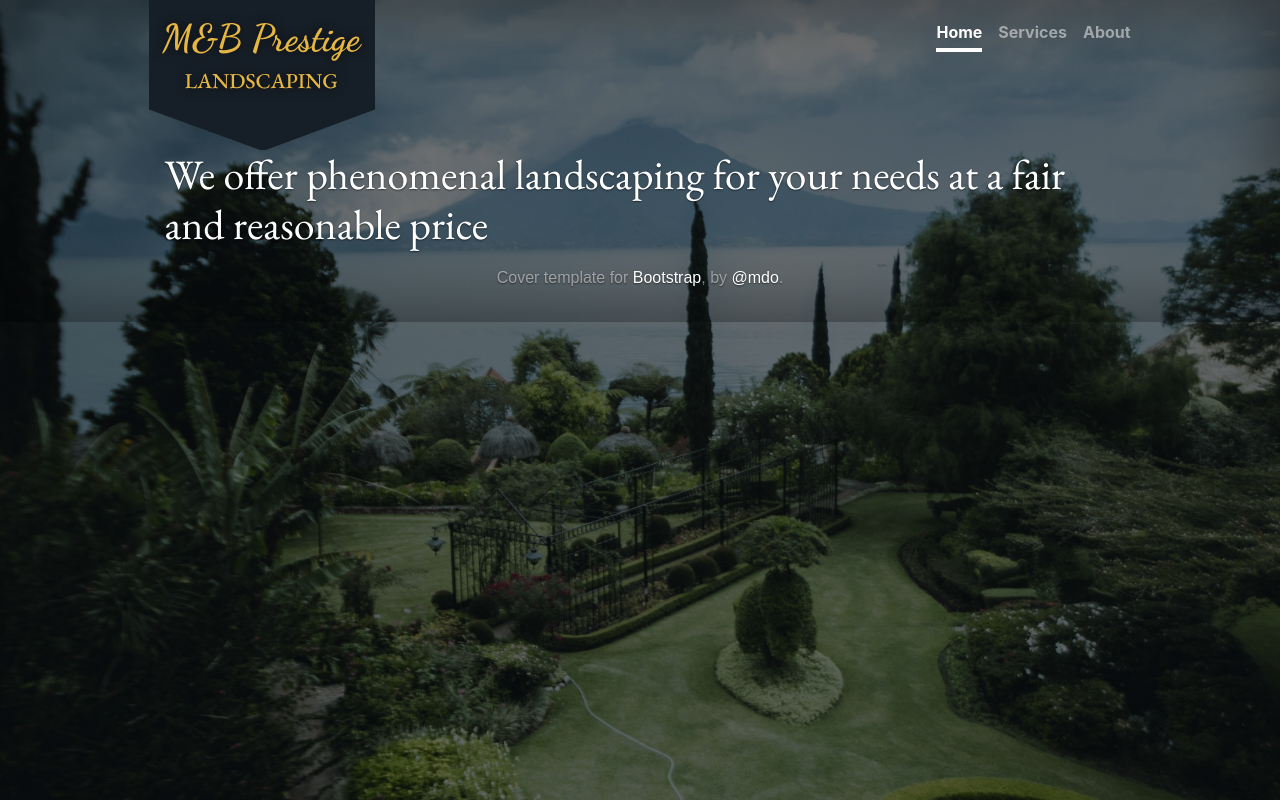
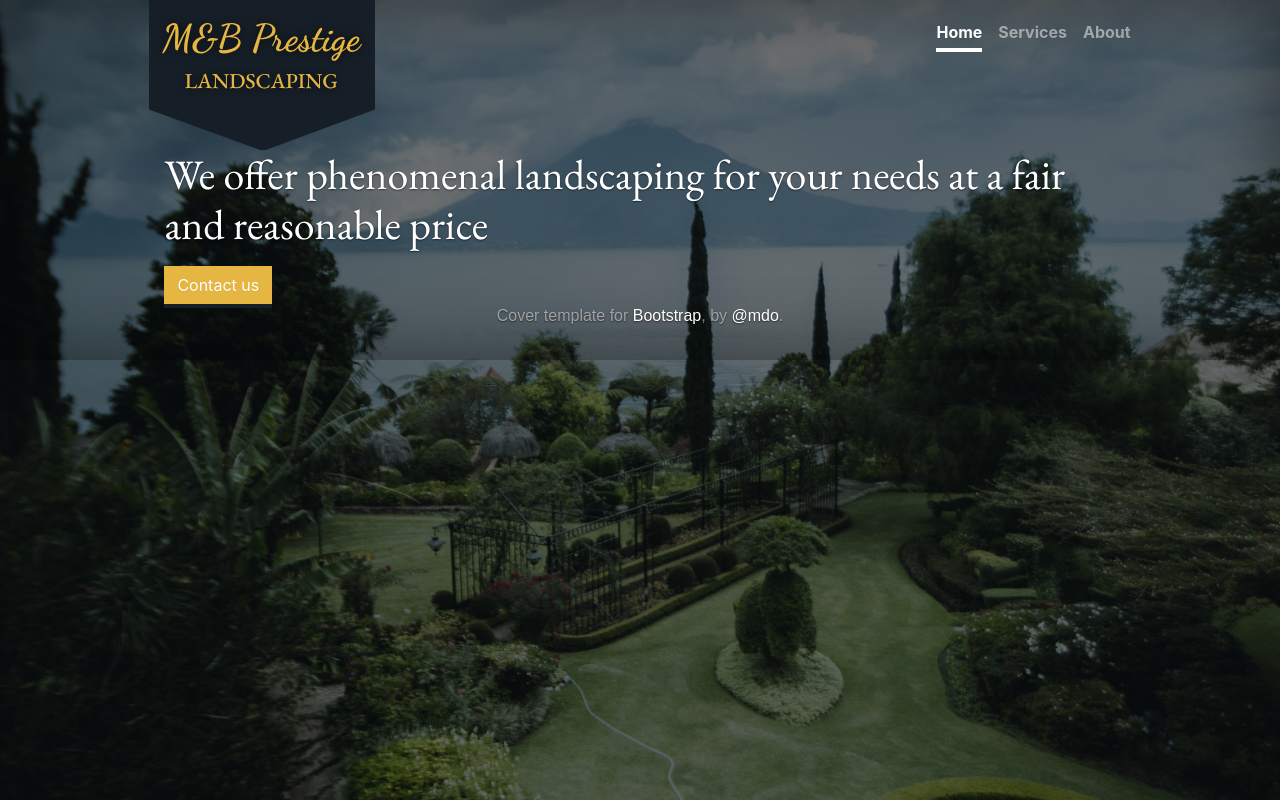
Before and after one commit to jbwierzbicki/MB-Prestige, a plain HTML site: page index.html in a window 1280 px wide. Drawn offline with nearby package versions, Linux system fonts and the light colour scheme; a web font is replaced by a local one.

Commit message:
Add primary button [ch22]

```diff
--- a/css/assets/_master.scss
+++ b/css/assets/_master.scss
@@ -1,4 +1,7 @@
 @import url('https://fonts.googleapis.com/css?family=EB+Garamond|Proza+Libre&display=swap');
+
+$color-primary: #E6B642;
+$color-secondary: #161E27;
 
 $font-family-header: 'EB Garamond', serif;
 $font-family-content: 'Proza Libre', sans-serif;
--- a/css/custom.scss
+++ b/css/custom.scss
@@ -25,3 +25,10 @@ h1 {
 p {
     font-family: $font-family-content;
 }
+
+.button-primary {
+    background: $color-primary;
+    box-shadow: 0px 4px 0px $color-secondary;
+    border-radius: 0;
+    color: white;
+}
--- a/index.html
+++ b/index.html
@@ -35,7 +35,7 @@
 
       <main role="main" class="inner cover">
         <h1 class="cover-heading">We offer phenomenal landscaping for your needs at a fair and reasonable price</h1>
-
+        <button type="button" class="btn button-primary">Contact us</button>
       </main>
 
       <footer class="mastfoot mt-auto">
```
Also changed, not shown: css/custom.css, 1 other file.
